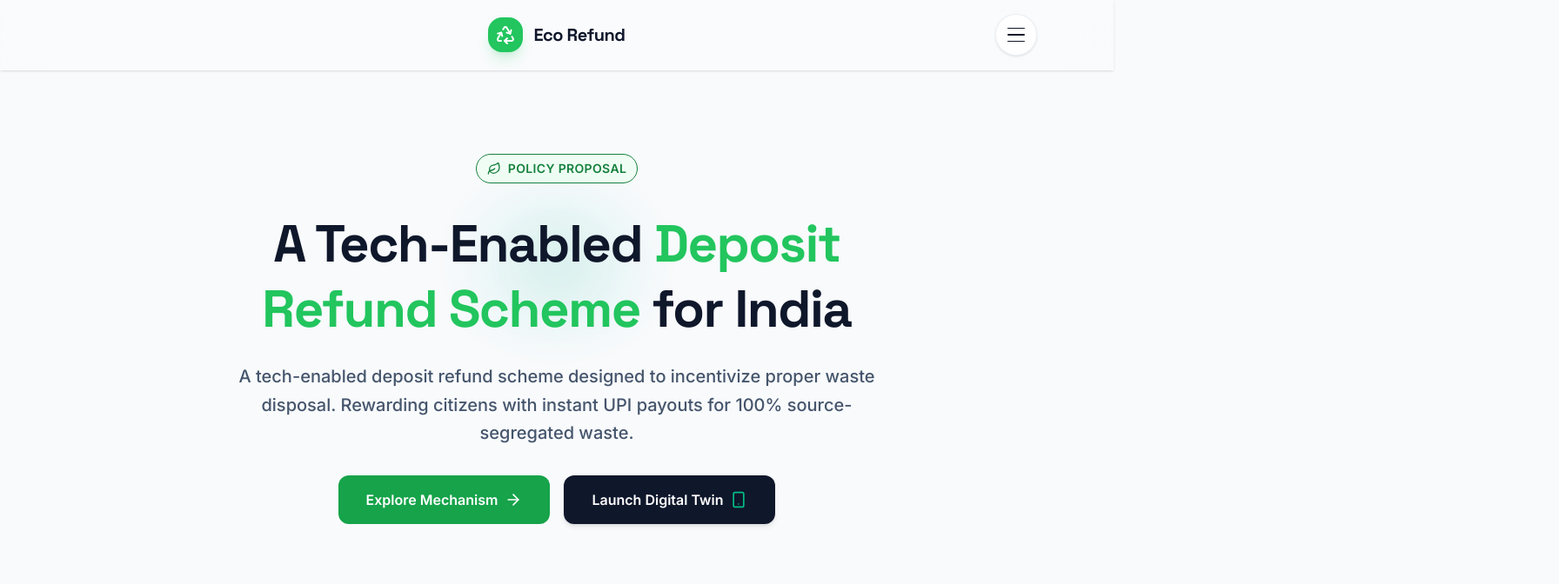
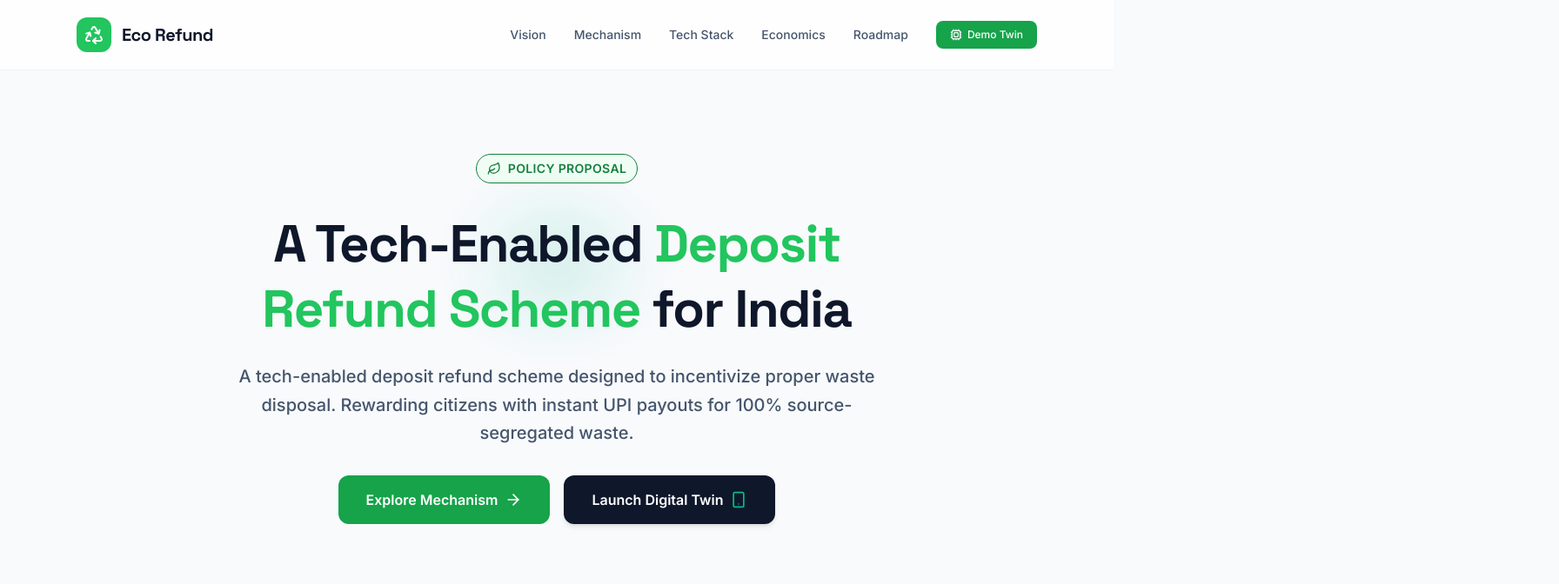
Before and after one commit to kavyadeepdev/ecorefund, a React (Vite) app: page / in a window 1280 px wide. Shown: the top 672 px of the page at 87% size, 1792 px wide, since content can reach past the window. Built offline with nearby package versions, Linux system fonts and the light colour scheme.

Commit message:
Revert navbar changes

```diff
--- a/src/components/Navbar.tsx
+++ b/src/components/Navbar.tsx
@@ -1,109 +1,34 @@
-import React, { useState } from 'react';
-import { Recycle, Cpu, X } from 'lucide-react';
+import React from 'react';
+import { Recycle, Cpu } from 'lucide-react';
 
 interface NavbarProps {
   onLaunchDigitalTwin: () => void;
 }
 
-const navLinks = [
-  { label: 'Home', href: '#top' },
-  { label: 'Economic Model', href: '#economy' },
-  { label: 'How It Works', href: '#mechanism' },
-  { label: 'Strategic Solutions', href: '#challenges' },
-  { label: 'Digital Twin', href: '#digital-twin' },
-  { label: 'About', href: '#vision' },
-  { label: 'Contact', href: '#contact' },
-];
-
 export default function Navbar({ onLaunchDigitalTwin }: NavbarProps) {
-  const [isOpen, setIsOpen] = useState(false);
-
-  const handleClose = () => setIsOpen(false);
-
-  const handleNavItem = (href: string) => {
-    if (href === '#digital-twin') {
-      onLaunchDigitalTwin();
-    }
-    handleClose();
-  };
-
   return (
-    <nav className="sticky top-0 z-50 bg-white/20 backdrop-blur-xl border-b border-white/20 shadow-sm shadow-slate-950/10">
-      <div className="max-w-6xl mx-auto px-6 h-20 flex items-center justify-center relative">
+    <nav className="sticky top-0 z-50 bg-white/80 backdrop-blur-xl border-b border-slate-200/50">
+      <div className="max-w-6xl mx-auto px-6 h-20 flex items-center justify-between">
         <div className="flex items-center gap-3">
-          <div className="bg-brand-500 text-white p-2 rounded-2xl shadow-lg shadow-brand-500/20">
+          <div className="bg-brand-500 text-white p-2 rounded-xl">
             <Recycle className="w-6 h-6" />
           </div>
           <span className="text-xl font-display font-bold tracking-tight text-slate-900">
             Eco Refund
           </span>
         </div>
-
-        <button
-          aria-expanded={isOpen}
-          aria-label={isOpen ? 'Close navigation menu' : 'Open navigation menu'}
-          onClick={() => setIsOpen((prev) => !prev)}
-          className="absolute right-6 inline-flex h-12 w-12 items-center justify-center rounded-full border border-slate-200/70 bg-white/85 text-slate-900 shadow-sm shadow-slate-950/10 backdrop-blur-xl transition-all duration-300 hover:-translate-y-0.5 hover:border-slate-300 focus:outline-none focus:ring-2 focus:ring-brand-300"
-        >
-          <span className="sr-only">Toggle navigation</span>
-          <div className="relative inline-flex flex-col items-center justify-center w-6 h-5 gap-1.5">
-            <span
-              className={`block h-[1.5px] w-5 rounded-full bg-slate-900 transition-transform duration-300 origin-center ${isOpen ? 'translate-y-2.5 rotate-45' : ''}`}
-            />
-            <span
-              className={`block h-[1.5px] w-5 rounded-full bg-slate-900 transition-opacity duration-300 ${isOpen ? 'opacity-0' : 'opacity-100'}`}
-            />
-            <span
-              className={`block h-[1.5px] w-5 rounded-full bg-slate-900 transition-transform duration-300 origin-center ${isOpen ? '-translate-y-2.5 -rotate-45' : ''}`}
-            />
-          </div>
-        </button>
-      </div>
-
-      <div className={`fixed inset-0 z-50 transition-opacity duration-300 ${isOpen ? 'opacity-100 pointer-events-auto' : 'opacity-0 pointer-events-none'}`}>
-        <div
-          className="absolute inset-0 bg-slate-950/55 backdrop-blur-2xl transition-opacity duration-300"
-          onClick={handleClose}
-        />
-
-        <div className={`absolute right-0 top-0 h-full w-full max-w-md md:max-w-lg bg-slate-900/95 border-l border-white/15 shadow-2xl shadow-slate-950/60 backdrop-blur-xl transition-transform duration-500 ${isOpen ? 'translate-x-0' : 'translate-x-full'}`}>
-          <div className="h-full px-8 py-12 flex flex-col justify-between backdrop-blur-lg">
-            <div>
-              <div className="flex items-center justify-between mb-12">
-                <div className="flex items-center gap-3">
-                  <div className="bg-brand-500 text-white p-2 rounded-2xl shadow-lg shadow-brand-500/20">
-                    <Recycle className="w-5 h-5" />
-                  </div>
-                  <span className="text-lg font-semibold text-white">Eco Refund</span>
-                </div>
-                <button
-                  onClick={handleClose}
-                  className="inline-flex h-10 w-10 items-center justify-center rounded-full border border-white/20 bg-white/15 text-white transition-colors hover:bg-white/20"
-                  aria-label="Close menu"
-                >
-                  <X className="w-5 h-5" />
-                </button>
-              </div>
-
-              <nav className="space-y-6">
-                {navLinks.map((link) => (
-                  <a
-                    key={link.label}
-                    href={link.href === '#digital-twin' ? '#' : link.href}
-                    onClick={(event) => {
-                      if (link.href === '#digital-twin') {
-                        event.preventDefault();
-                      }
-                      handleNavItem(link.href);
-                    }}
-                    className="block rounded-3xl border border-slate-700/40 bg-slate-900/90 px-4 py-4 text-3xl font-semibold text-white shadow-lg shadow-slate-950/35 transition-all duration-300 hover:border-brand-300 hover:bg-slate-900/95 hover:text-brand-300 hover:-translate-x-1"
-                  >
-                    {link.label}
-                  </a>
-                ))}
-              </nav>
-            </div>
-          </div>
+        <div className="hidden md:flex items-center gap-8 text-sm font-medium text-slate-600">
+          <a href="#vision" className="hover:text-brand-600 transition-colors">Vision</a>
+          <a href="#mechanism" className="hover:text-brand-600 transition-colors">Mechanism</a>
+          <a href="#tech" className="hover:text-brand-600 transition-colors">Tech Stack</a>
+          <a href="#economy" className="hover:text-brand-600 transition-colors">Economics</a>
+          <a href="#challenges" className="hover:text-brand-600 transition-colors">Roadmap</a>
+          <button
+            onClick={onLaunchDigitalTwin}
+            className="bg-brand-600 hover:bg-brand-700 text-white px-4 py-2 rounded-lg font-medium transition-colors cursor-pointer text-xs flex items-center gap-1.5"
+          >
+            <Cpu className="w-3.5 h-3.5" /> Demo Twin
+          </button>
         </div>
       </div>
     </nav>
```
